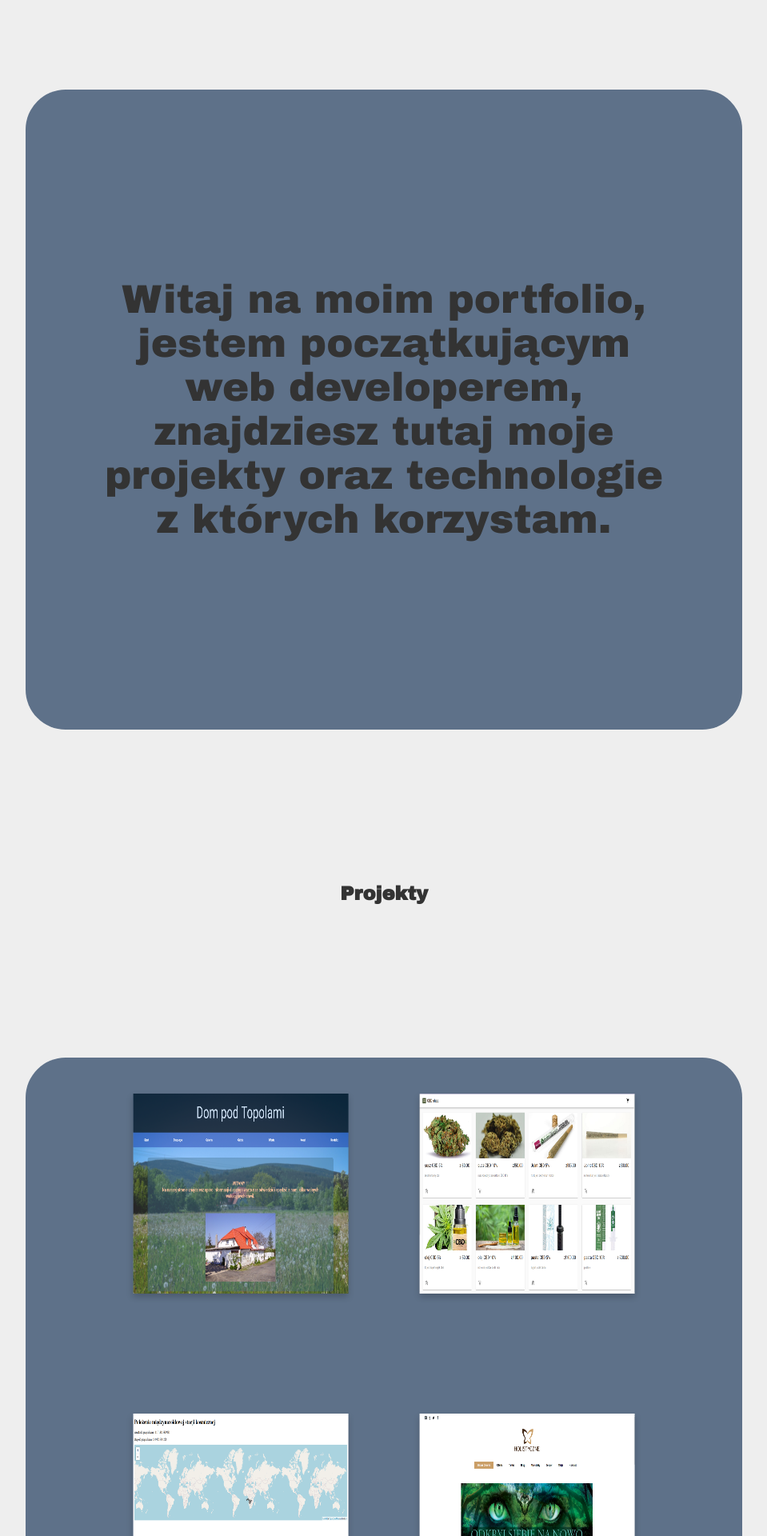
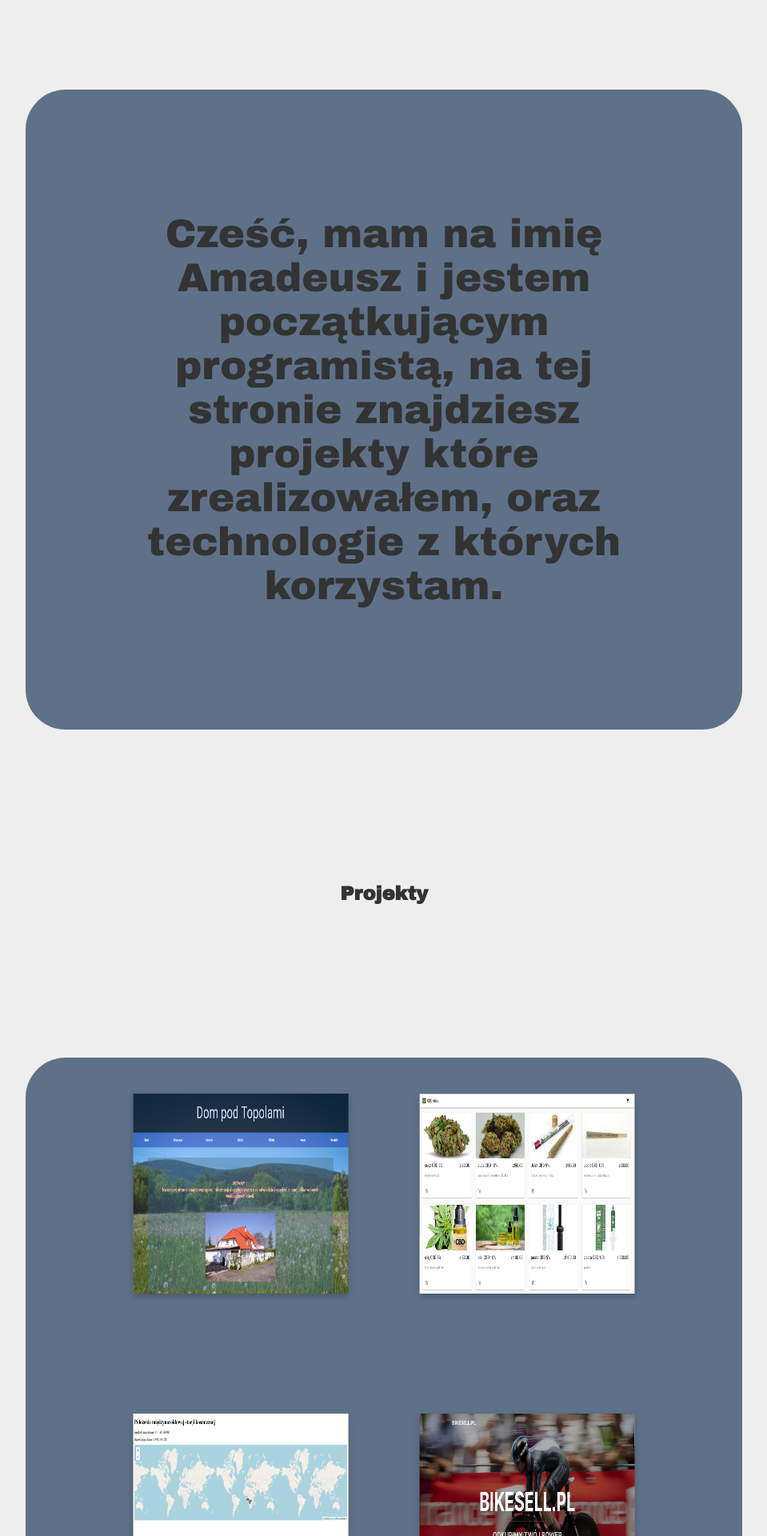
Before and after one commit to itsmemada/Portfolio, a React (Create React App) app: page / in a window 1280 px wide. Shown: the part 880-2800 px from the top of the page at 80% size, without its empty margins (160-1119 px from the left). Built offline with nearby package versions, Linux system fonts and the light colour scheme.

Commit message:
some content changes

```diff
--- a/src/App.tsx
+++ b/src/App.tsx
@@ -12,7 +12,7 @@ function App() {
 	<DarkmodeButton />
 	<header className="App-header">
         <section className = 'name'>
-		<h1>Amadeusz Sopot</h1>
+		<h1>Witaj</h1>
         </section>
 	</header>
       <Description />
--- a/src/components/darkmode-button/darkmode-button.scss
+++ b/src/components/darkmode-button/darkmode-button.scss
@@ -34,10 +34,10 @@
 	transition: .4s;
 }
 input:checked + .slider {
-	background-color: #2196F3;
+	background-color: #222222;
 }
 input:focus + .slider {
-	box-shadow: 0 0 1px #2196F3;
+	box-shadow: 0 0 1px #222222;
 }
 
 input:checked + .slider:before {
--- a/src/components/description/description.tsx
+++ b/src/components/description/description.tsx
@@ -1,8 +1,8 @@
 import './description.scss'
 
 const desc =  <article className='description__content'>
-Witaj na moim portfolio, jestem początkującym web developerem,
-znajdziesz tutaj moje projekty oraz technologie z których korzystam.
+Cześć, mam na imię Amadeusz i jestem początkującym programistą,
+na tej stronie znajdziesz projekty które zrealizowałem, oraz technologie z których korzystam.
 </article>
 
 function Description(){
--- a/src/components/projects/projects.scss
+++ b/src/components/projects/projects.scss
@@ -46,7 +46,7 @@
     height:100%;
   }
   .flip-card-back {
-    font-size:12px;
+    font-size:11px;
     background-color: $background-color;
     color: $text-color;
     transform: rotateY(180deg);
--- a/src/components/projects/projects.tsx
+++ b/src/components/projects/projects.tsx
@@ -1,7 +1,7 @@
 import React from "react"
 import "./projects.scss"
 import dtp from '../../assets/projects/dptmini.png';
-import holi from '../../assets/projects/holi.png';
+import bike from '../../assets/projects/bike.png';
 import iss from '../../assets/projects/iss.png';
 import CBD_shop from '../../assets/projects/CBD_shop.png'
 
@@ -45,10 +45,10 @@ function Projects(){
   desc= 'Projekt z wykorzystaniem api nasa, śledzący aktualne położenie ISS'
   adress = 'https://cojestmordo.github.io/iss_project' />
 <Project
-  img={holi}
-  name = 'Holistyczne'
-  desc= 'Pomoc w utrzymaniu i administracja strony'
-  adress = 'http://www.holistyczne.com.pl' />
+  img={bike}
+  name = 'Bikesell'
+  desc= 'Projekt prostej strony internetowej wykonanej za pomocą wordpressa'
+  adress = 'http://www.bikesell.pl' />
 
 </section>
     )
--- a/src/components/technologies/technologies.tsx
+++ b/src/components/technologies/technologies.tsx
@@ -9,7 +9,7 @@ function Technologies(){
   </article>
   <article className = "tech">
     <figure className ="tech__icon"><i className="fa-brands fa-sass fa-4x"></i></figure>
-    <figcaption className = "tech__description">css</figcaption>
+    <figcaption className = "tech__description">css/sass</figcaption>
 </article>
   <article className = "tech">
     <figure className ="tech__icon"><i className="fab fa-js fa-4x"></i></figure>
```
Also changed, not shown: src/assets/projects/bike.png (added).
